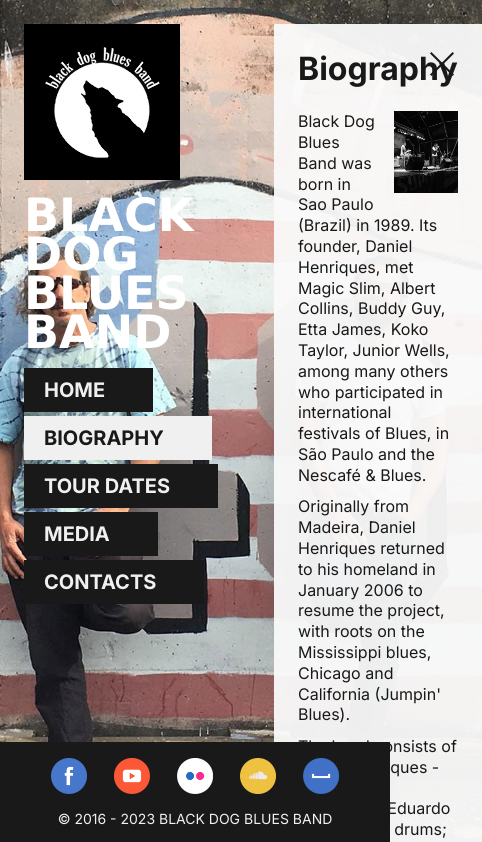
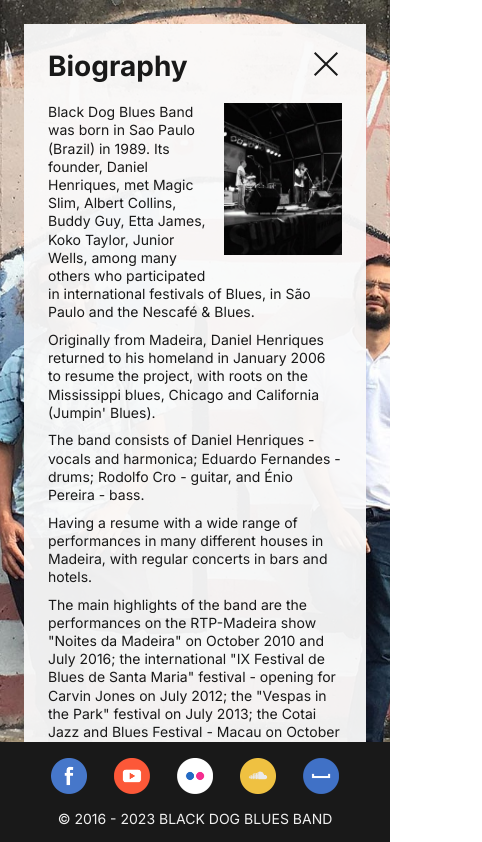
Before and after one commit to eliocro/blackdog-next, a Next.js app: page /bio in a window 390 px wide. Shown: the top 842 px of the page, 482 px wide, since content can reach past the window. Built offline with nearby package versions, Linux system fonts and the light colour scheme.

Commit message:
Setup mobile menu behavior

```diff
--- a/src/app/bio/page.tsx
+++ b/src/app/bio/page.tsx
@@ -10,7 +10,7 @@ export const metadata = {
 
 export default function BioPage() {
   return (
-    <div>
+    <main>
       <CloseButton />
       <div>
         <h1>Biography</h1>
@@ -62,6 +62,6 @@ export default function BioPage() {
           Português
         </Link>
       </div>
-    </div>
+    </main>
   );
 }
--- a/src/app/contacts/page.tsx
+++ b/src/app/contacts/page.tsx
@@ -6,7 +6,7 @@ export const metadata = {
 
 export default function ContactsPage() {
   return (
-    <div>
+    <main>
       <CloseButton />
       <div>
         <h1>Contacts</h1>
@@ -23,6 +23,6 @@ export default function ContactsPage() {
           </a>
         </p>
       </div>
-    </div>
+    </main>
   );
 }
--- a/src/app/layout.module.scss
+++ b/src/app/layout.module.scss
@@ -6,15 +6,33 @@
 
   padding-top: 1.5rem;
   padding-bottom: calc(60px + 1.5rem);
+  padding-bottom: calc(70px + 2rem + 1.5rem);
+
+  main {
+    position: relative;
+    padding: 1.5rem;
+    background-color: rgba(250, 250, 250, 0.95);
+    font-size: 0.875rem;
+  }
 
   @include breakpoints.mobile {
-    padding-bottom: calc(70px + 2rem + 1.5rem);
+    transition: margin-left 0.5s ease-in-out;
+
+    &:has(main) {
+      margin-left: -250px;
+    }
+    > div {
+      width: calc(100vw - 3rem);
+    }
   }
 
-  main > :global(div) {
-    position: relative;
-    padding: 1.5rem;
+  @include breakpoints.tablet {
+    padding-bottom: calc(60px + 1.5rem);
+  }
 
-    background-color: rgba(250, 250, 250, 0.95);
+  @include breakpoints.desktop {
+    main {
+      font-size: 1rem;
+    }
   }
 }
--- a/src/app/layout.tsx
+++ b/src/app/layout.tsx
@@ -1,3 +1,5 @@
+import clsx from 'clsx';
+
 import Footer from '@/components/layout/Footer';
 import MainMenu from '@/components/layout/MainMenu';
 import MainLogo from '@/components/layout/MainLogo';
@@ -18,12 +20,12 @@ export default function RootLayout({
   return (
     <html lang="en">
       <body>
-        <div className={`${styles.wrapper} container`}>
+        <div className={clsx(styles.wrapper, 'container')}>
           <header>
             <MainLogo />
             <MainMenu />
           </header>
-          <main>{children}</main>
+          <div>{children}</div>
         </div>
         <Footer />
       </body>
--- a/src/styles/globals.scss
+++ b/src/styles/globals.scss
@@ -22,6 +22,7 @@
 html,
 body {
   height: 100%;
+  overflow-x: hidden;
 }
 html {
   -webkit-font-smoothing: antialiased;
```
